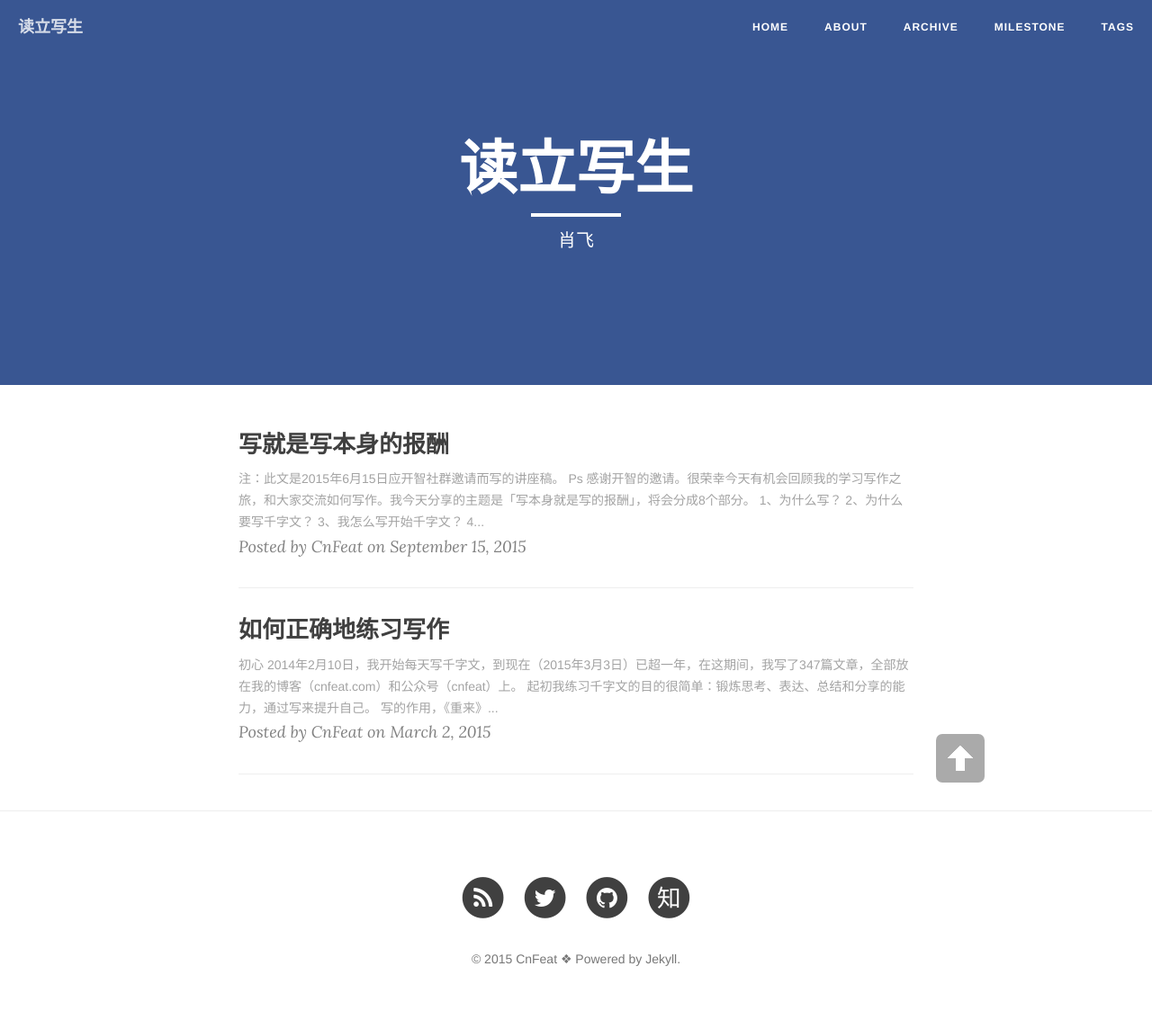
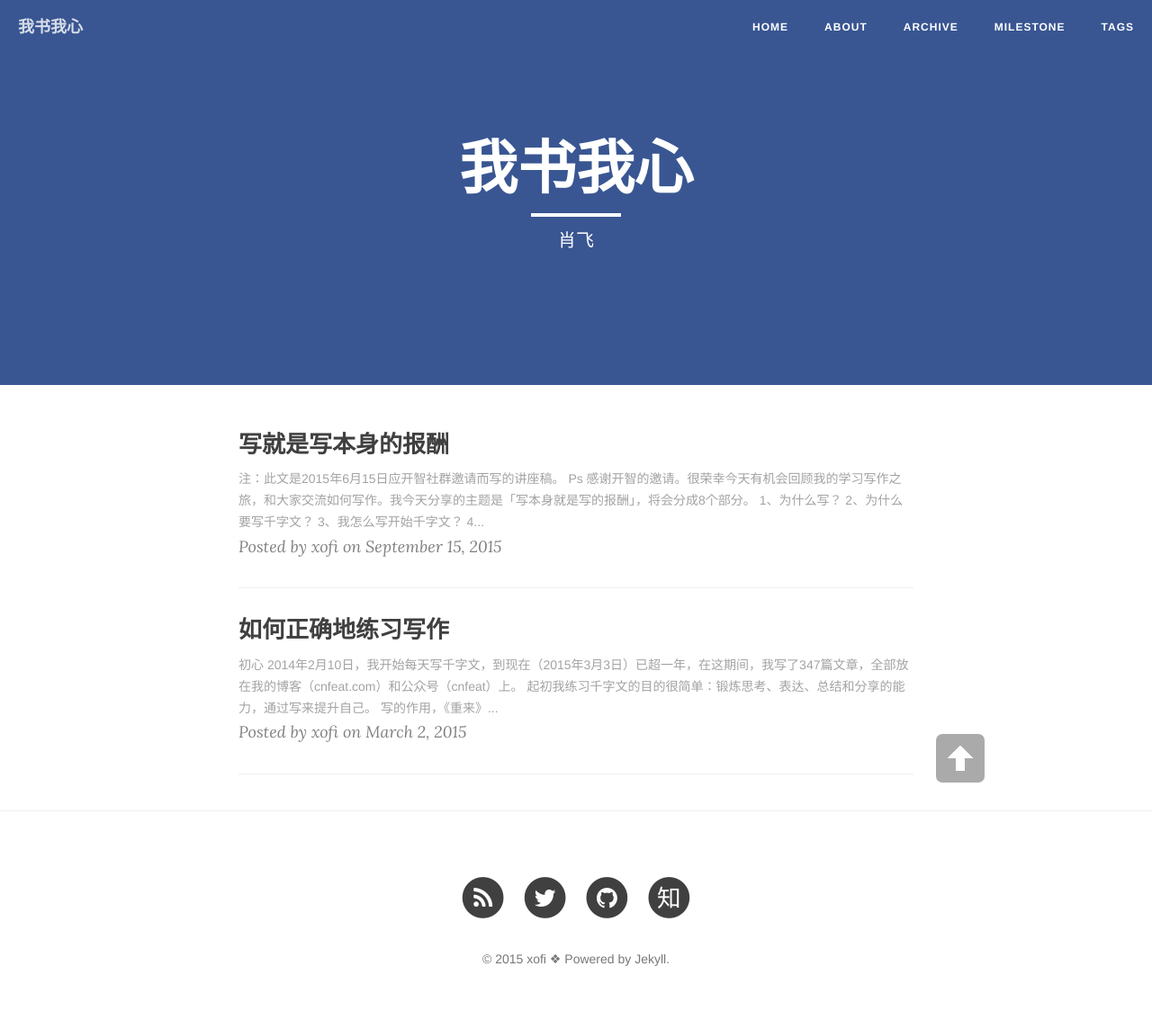
Before and after one commit to xofi/xofi.github.io, a Jekyll site: the page built from index.html, in a window 1280 px wide. Shown: the whole page at 90% size. Built offline with Jekyll 4.4.1, drawn with Linux system fonts in a browser that asks for light colours; nearby versions of some CDN libraries; the list of posts is cut into pages by our own code.

Commit message:
modify content

```diff
--- a/Interview.html
+++ b/Interview.html
@@ -1,7 +1,7 @@
 ---
 layout: page
 header-img: "img/birds.jpg"
-description: "读立写生"
+description: "我书写我心"
 permalink: Interview.html
 ---
 
--- a/_config.yml
+++ b/_config.yml
@@ -1,27 +1,27 @@
 # Site settings
-title: 读立写生
+title: 我书我心
 header-img: "img/facebook.jpg"
 tagline: "cn"
-description: "陈素封|读而立·写而生"
+description: "肖飞|人生不息·折腾不止"
 baseurl: ""
-url: "http://cnfeat"
+url: "http://xofi"
 
 # About/contact
 owner:
-  name: " CnFeat"
-  email: CnFeat@gmail.com
-  bio: "写就是写的报酬"
+  name: " xofi"
+  email: xofi@qq.com
+  bio: "我书写我心"
 
 # Data
 gavatar: http://dreamofbook.qiniudn.com/Az..png
 favicon: img/favicon.png
 
-douban_username:  cnfeat
-twitter_username: feat
-github_username: cnfeat
+douban_username:  xofi
+twitter_username: xofi3
+github_username: xofi
 facebook_username:
-weibo_username: cnfeat
-zhihu_username: feat
+weibo_username: xofi
+zhihu_username: fei-xiao-82
 
 # Build settings
 # use Github Flavored Markdown !important
@@ -44,16 +44,16 @@ defaults:
       type: "posts"
     values:
       layout: "post"
-      author: "CnFeat"
+      author: "xofi"
       header-img: "img/facebook.jpg" # We don't want posts without a header image, that whould mean white on white
 
 # Comments
 comments :
   provider : duoshuo
   duoshuo :
-    short_name : cnfeat
+    short_name : xofi
   disqus :
-      short_name : cnfeat
+      short_name : xofi
 
 # Analytics and webmaster tools stuff goes here
 google_analytics:
```
Also changed, not shown: about.md (+1 -4 lines).
